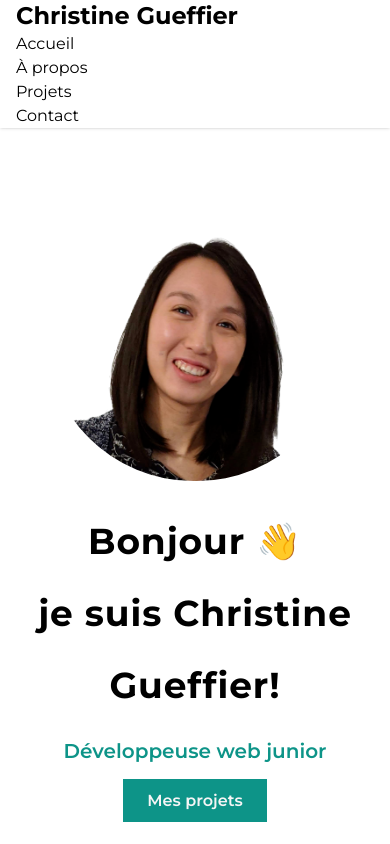
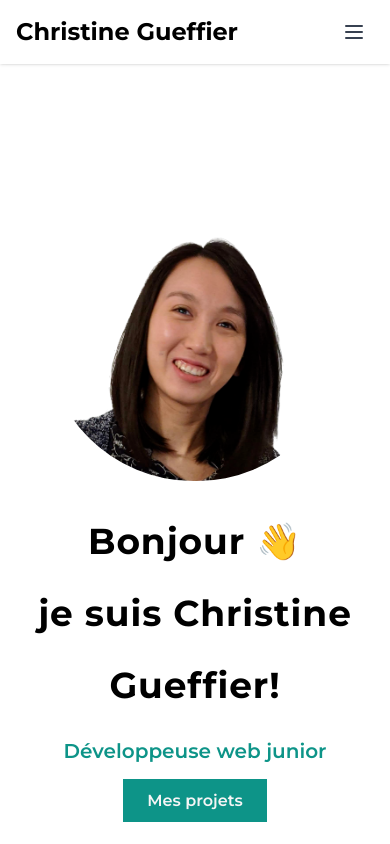
Before and after one commit to Kitine23/portfolio, a Next.js app: page / in a window 390 px wide. Shown: the top 844 px of the page. Built offline with nearby package versions, Linux system fonts and the light colour scheme.

Commit message:
add navbar and burger menu

```diff
--- a/src/components/Navbar.tsx
+++ b/src/components/Navbar.tsx
@@ -1,17 +1,35 @@
+"use client"
+import { IconMenu2, IconX } from "@tabler/icons-react"
 import Link from "next/link"
+import { useState } from "react"
 
-const Navbar = () => (
+const Navbar = () => {
+  const [isVisible, setIsVisible] = useState(false)
+
+  return (
     <header className="w-full mx-auto px-4 bg-white shadow fixed top-0 z-50">
       <div className="justify-between md:items-center md:flex">
         <div>
-        <div className="md:py-5 md:block">
+          <div className="flex items-center justify-between py-3 md:py-5 md:block">
             <Link href="/">
               <h2 className="text-2xl font-bold">Christine Gueffier</h2>
             </Link>
+            <div className="md:hidden">
+              <button
+                className="p-2 text-gray-700 rounded-md outline-none focus:border-gray-400 focus:border"
+                onClick={() => setIsVisible((prev) => !prev)}
+              >
+                {isVisible ? <IconX /> : <IconMenu2 />}
+              </button>
             </div>
           </div>
-      <nav>
-        <ul className="md:flex md:space-x-6">
+        </div>
+        <nav
+          className={`pb-3 mt-8 md:block md:pb-0 md:mt-0 ${
+            isVisible ? "block" : "hidden"
+          }`}
+        >
+          <ul className="items-center justify-center space-y-8 md:flex md:space-x-6 md:space-y-0">
             <li>
               <Link href="/">Accueil</Link>
             </li>
@@ -30,5 +48,6 @@ const Navbar = () => (
       </div>
     </header>
   )
+}
 
 export default Navbar
```
Lines whose indentation alone changed are shown as unchanged.
